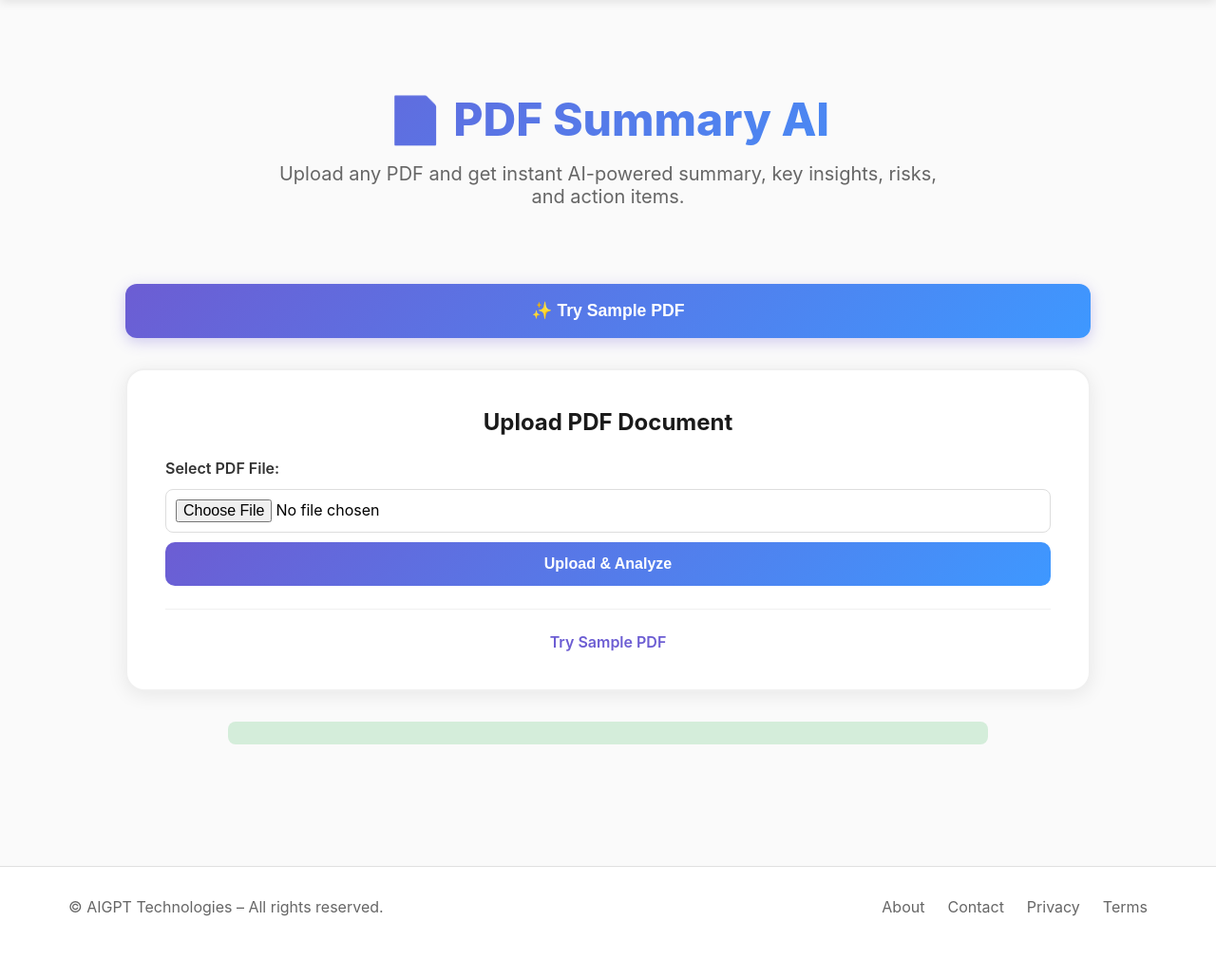
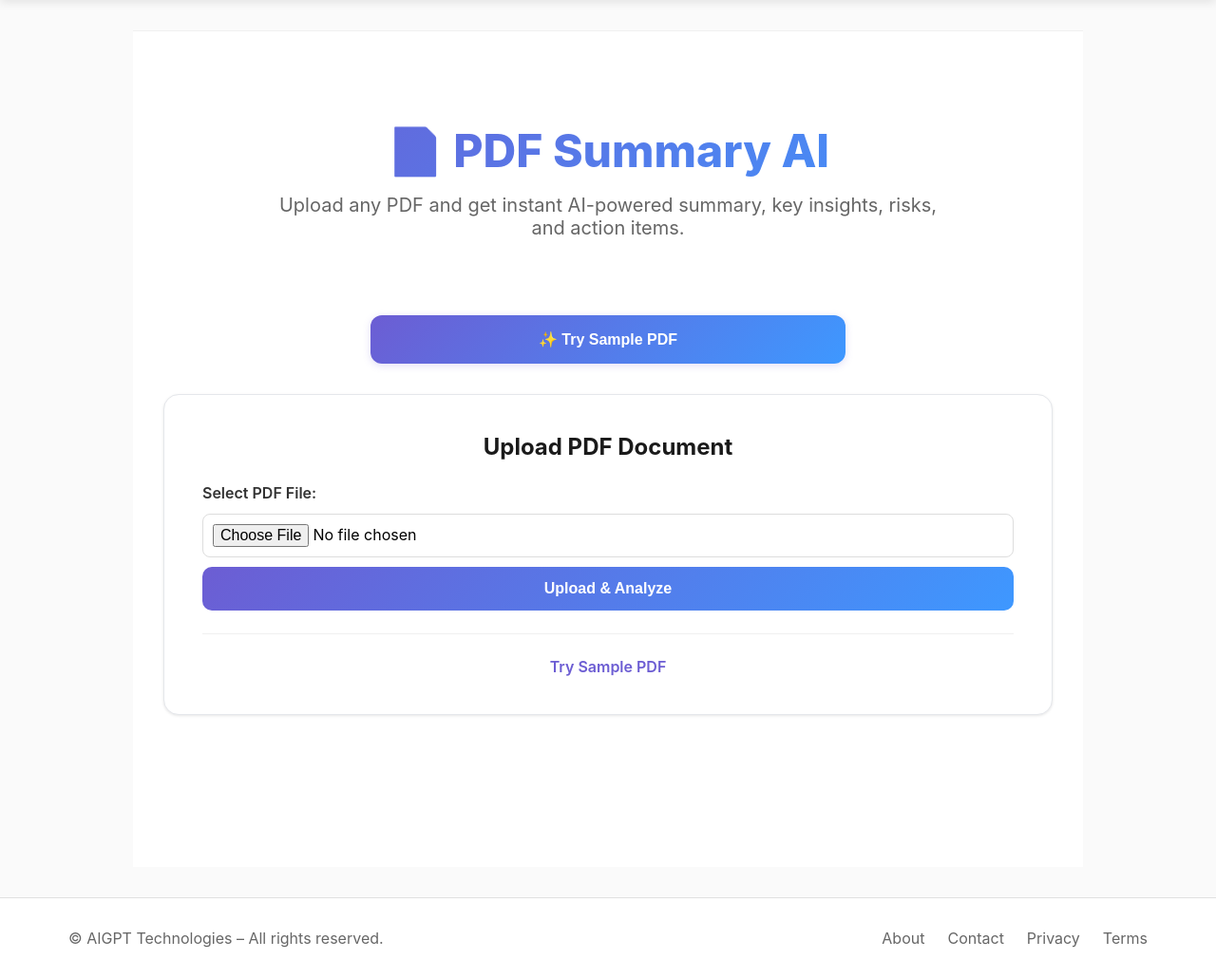
Before and after one commit to kokilailan1991/doc_chatbotgpt, a Flask app: page /pdf-summary in a window 1280 px wide. Shown: the part 61-1091 px from the top of the page at 95% size. Before the commit the page ends 1026 px from the top, so only its background shows below. Run offline with Flask 3, Linux system fonts and the light colour scheme.

Commit message:
Polish homepage UI: Clean vertical layout, hide tool UI by default, improve spacing and alignment, world-class design

```diff
--- a/styles.css
+++ b/styles.css
@@ -652,10 +660,12 @@ button:hover {
 
 /* Main Content Wrapper */
 .main-content-wrapper {
-  max-width: 1080px;
+  max-width: 1000px;
   margin: 0 auto;
-  padding: 2rem 2rem 4rem;
-  width: 100%;
+  padding: 4rem 2rem;
+  width: 100%;
+  background: white;
+  border-top: 1px solid #f0f0f0;
 }
 
 /* Tabs Wrapper */
@@ -752,23 +763,23 @@ button:hover {
   color: #666;
   margin-bottom: 2rem;
   text-align: center;
-  font-size: 1.1rem;
-  max-width: 700px;
+  font-size: 1rem;
+  max-width: 600px;
   margin-left: auto;
   margin-right: auto;
+  line-height: 1.6;
 }
 
 /* Upload Card */
 .upload-card {
   background: white;
   padding: 2.5rem;
-  border-radius: 20px;
+  border-radius: 16px;
   margin-bottom: 2rem;
-  border: 2px solid #f0f0f0;
-  box-shadow: 0 4px 20px rgba(0, 0, 0, 0.08);
+  border: 1px solid #e5e7eb;
+  box-shadow: 0 1px 3px rgba(0, 0, 0, 0.1);
   animation: fadeIn 0.5s ease-in;
   width: 100%;
-  max-width: 100%;
 }
 
 .upload-header {
@@ -1036,15 +1051,16 @@ button:hover {
   background: transparent;
   border-radius: 12px;
   animation: fadeIn 0.5s ease-in;
+  width: 100%;
 }
 
 .result-card {
   background: white;
-  padding: 2.5rem;
-  border-radius: 20px;
+  padding: 2rem;
+  border-radius: 16px;
   margin-top: 2rem;
-  box-shadow: 0 4px 20px rgba(0, 0, 0, 0.1);
-  border: 1px solid #e0e7ff;
+  box-shadow: 0 1px 3px rgba(0, 0, 0, 0.1);
+  border: 1px solid #e5e7eb;
   width: 100%;
   animation: fadeIn 0.5s ease-in;
 }
@@ -1174,14 +1190,18 @@ button:hover {
 }
 
 .status-message {
-  padding: 12px;
-  background: #d4edda;
-  color: #155724;
+  padding: 1rem;
   border-radius: 8px;
   margin: 1rem 0;
-  max-width: 800px;
-  margin-left: auto;
-  margin-right: auto;
+  max-width: 100%;
+  width: 100%;
+}
+
+.status-message .success-message,
+.status-message .error-message,
+.status-message .loading {
+  margin: 0;
+  width: 100%;
 }
 
 .action-btn {
@@ -1423,22 +1443,24 @@ button:hover {
 
 .demo-btn-large {
   width: 100%;
-  padding: 1.125rem 1.5rem;
+  max-width: 500px;
+  margin: 0 auto 2rem;
+  padding: 1rem 2rem;
   background: linear-gradient(135deg, #6C5DD3, #3E98FF);
   color: white;
   border: none;
   border-radius: 12px;
-  font-size: 1.1rem;
+  font-size: 1rem;
   font-weight: 600;
   cursor: pointer;
-  margin-bottom: 2rem;
+  display: block;
   transition: all 0.3s ease;
-  box-shadow: 0 4px 15px rgba(108, 93, 211, 0.3);
+  box-shadow: 0 2px 8px rgba(108, 93, 211, 0.2);
 }
 
 .demo-btn-large:hover {
-  transform: translateY(-2px) scale(1.02);
-  box-shadow: 0 6px 25px rgba(108, 93, 211, 0.4);
+  transform: translateY(-2px);
+  box-shadow: 0 4px 12px rgba(108, 93, 211, 0.3);
 }
 
 .demo-btn {
```
Also changed, not shown: other parts of styles.css (+45 -32 lines), templates/index_workflow.html (+14 -4 lines).
